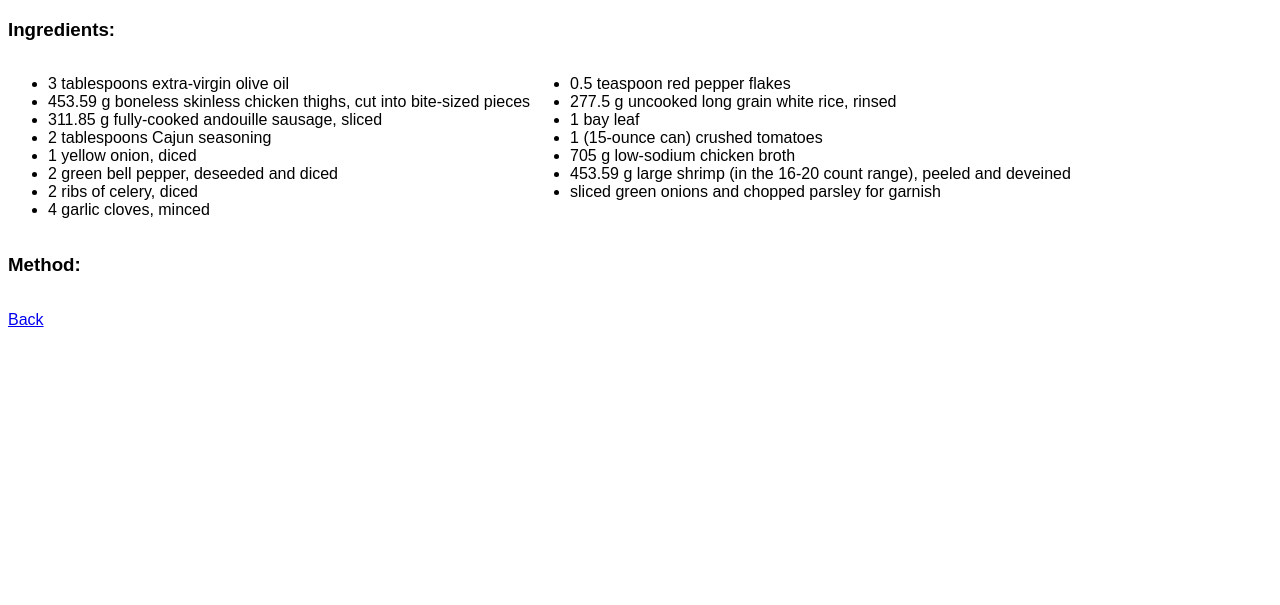
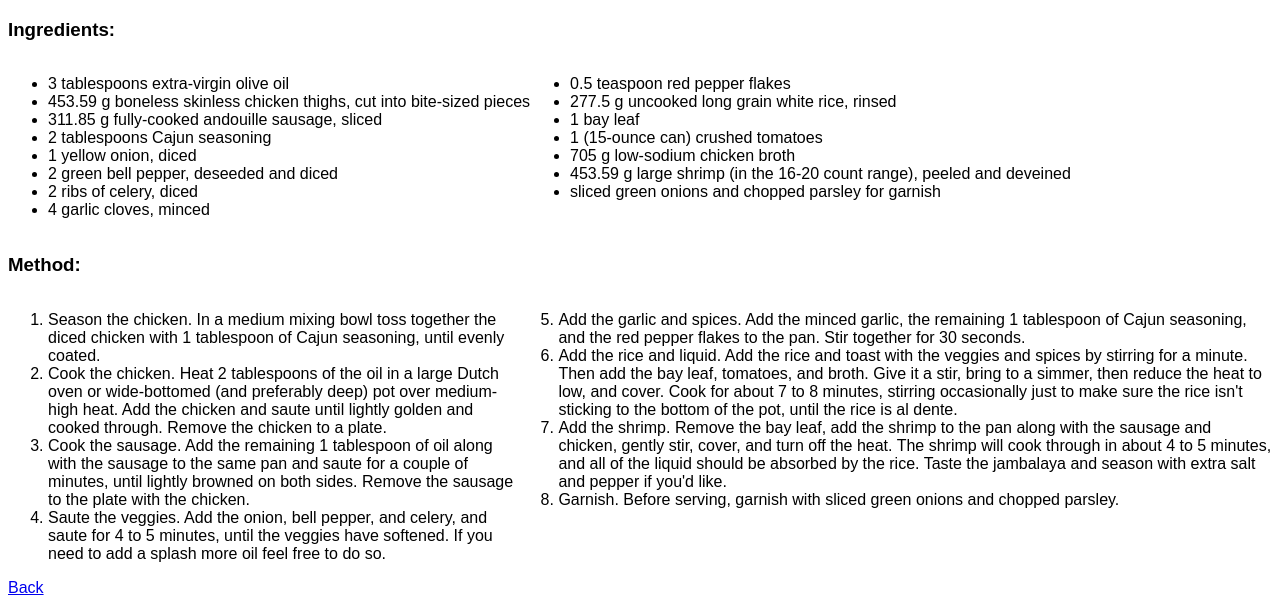
Before and after one commit to W1ngzy/odin-recipes, a plain HTML site: page recipes/jambelaya.html in a window 1280 px wide. Shown: the part 272-877 px from the top of the page. Before the commit the page ends 800 px from the top, so only its background shows below. Drawn offline with Linux system fonts and the light colour scheme.

Commit message:
updated jambalaya recipe

```diff
--- a/recipes/jambelaya.html
+++ b/recipes/jambelaya.html
@@ -9,7 +9,7 @@
   <body>
     <h1>Jambalaya</h1>
     <div class="header">
-      <img src="../images/butter-chicken.jpg" alt="image of butter chicken" />
+      <img src="../images/Jambalaya.webp" alt="image of Jambalaya" />
       <div class="description">
         <h2>Description:</h2>
         <p>
@@ -62,10 +62,57 @@
     <h3>Method:</h3>
     <div class="method">
       <div class="left">
-        <ol></ol>
+        <ol>
+          <li>
+            Season the chicken. In a medium mixing bowl toss together the diced
+            chicken with 1 tablespoon of Cajun seasoning, until evenly coated.
+          </li>
+          <li>
+            Cook the chicken. Heat 2 tablespoons of the oil in a large Dutch
+            oven or wide-bottomed (and preferably deep) pot over medium-high
+            heat. Add the chicken and saute until lightly golden and cooked
+            through. Remove the chicken to a plate.
+          </li>
+          <li>
+            Cook the sausage. Add the remaining 1 tablespoon of oil along with
+            the sausage to the same pan and saute for a couple of minutes, until
+            lightly browned on both sides. Remove the sausage to the plate with
+            the chicken.
+          </li>
+          <li>
+            Saute the veggies. Add the onion, bell pepper, and celery, and saute
+            for 4 to 5 minutes, until the veggies have softened. If you need to
+            add a splash more oil feel free to do so.
+          </li>
+        </ol>
       </div>
       <div class="right">
-        <ol start=""></ol>
+        <ol start="5">
+          <li>
+            Add the garlic and spices. Add the minced garlic, the remaining 1
+            tablespoon of Cajun seasoning, and the red pepper flakes to the pan.
+            Stir together for 30 seconds.
+          </li>
+          <li>
+            Add the rice and liquid. Add the rice and toast with the veggies and
+            spices by stirring for a minute. Then add the bay leaf, tomatoes,
+            and broth. Give it a stir, bring to a simmer, then reduce the heat
+            to low, and cover. Cook for about 7 to 8 minutes, stirring
+            occasionally just to make sure the rice isn't sticking to the bottom
+            of the pot, until the rice is al dente.
+          </li>
+          <li>
+            Add the shrimp. Remove the bay leaf, add the shrimp to the pan along
+            with the sausage and chicken, gently stir, cover, and turn off the
+            heat. The shrimp will cook through in about 4 to 5 minutes, and all
+            of the liquid should be absorbed by the rice. Taste the jambalaya
+            and season with extra salt and pepper if you'd like.
+          </li>
+          <li>
+            Garnish. Before serving, garnish with sliced green onions and
+            chopped parsley.
+          </li>
+        </ol>
       </div>
     </div>
     <a href="../index.html">Back</a>
```
Also changed, not shown: images/Jambalaya.webp (added), images/butter-chicken.jpg (deleted), images/lasagna.jpg (deleted).
